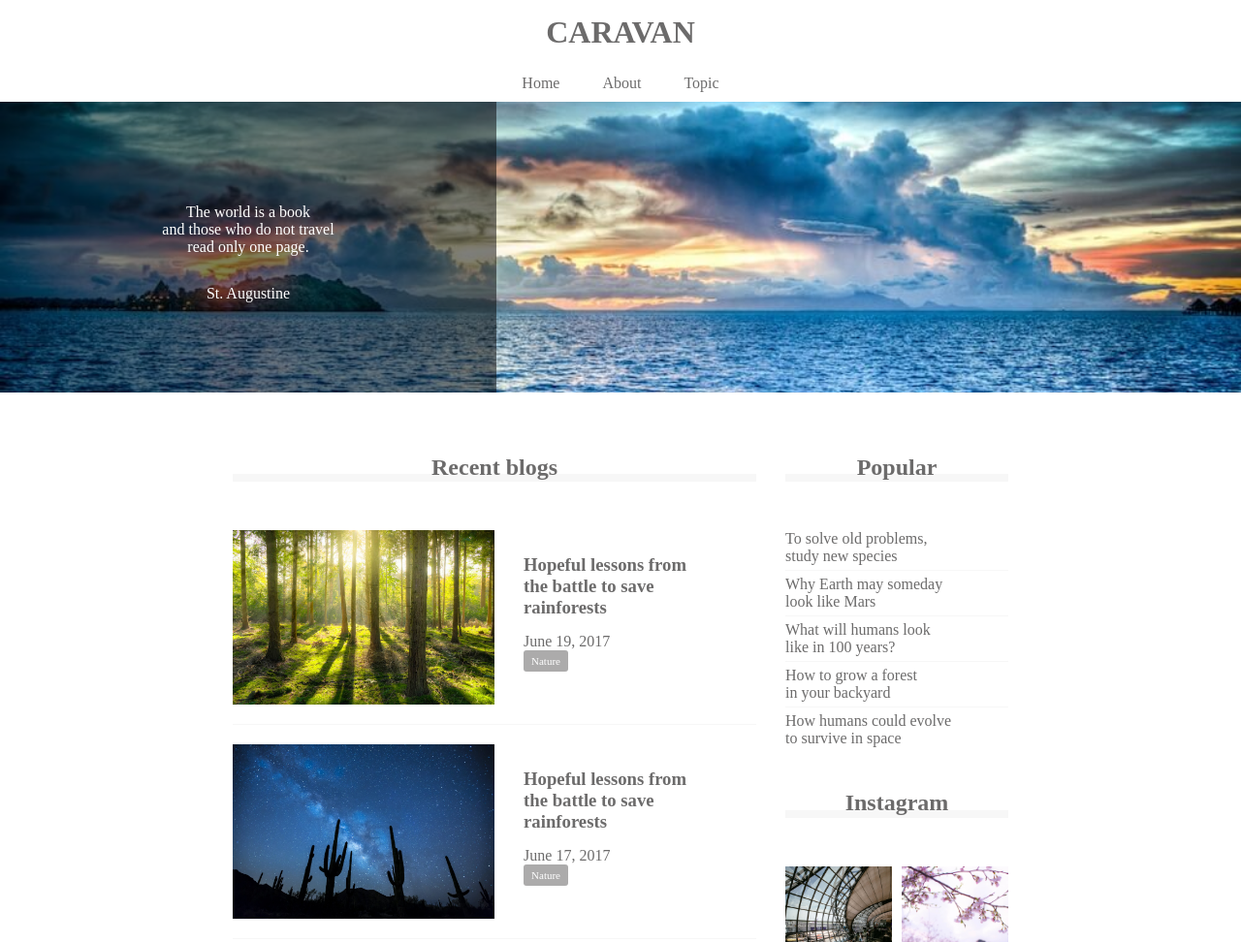
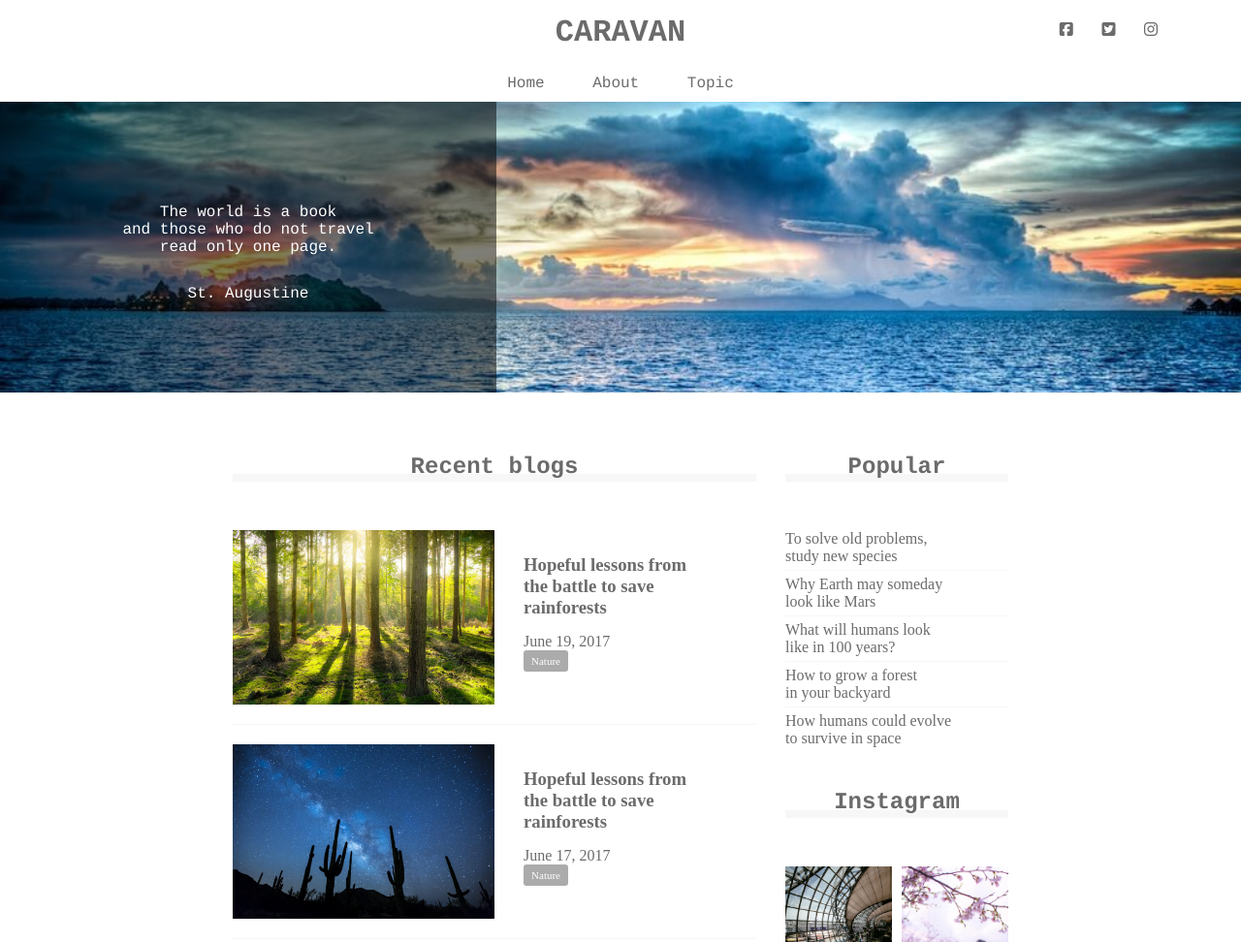
Before and after one commit to kuniyosi/HTML1, a plain HTML site: page caravan/index.html in a window 1280 px wide. Shown: the top 972 px of the page at 97% size. Drawn offline with Linux system fonts and the light colour scheme.

Commit message:
lesson9 finish

```diff
--- a/caravan/index.html
+++ b/caravan/index.html
@@ -2,6 +2,7 @@
 <html lang="ja">
   <head>
     <meta charset="UTF-8" />
+    <script src="https://kit.fontawesome.com/497b62484c.js" crossorigin="anonymous"></script>
     <link rel="stylesheet" href="style.css" />
     <title>CARAVAN</title>
   </head>
@@ -13,6 +14,12 @@
           CARAVAN
         </a>
       </h1>
+
+      <div class="social">
+        <i class="fab fa-facebook-square"></i>
+        <i class="fab fa-twitter-square"></i>
+        <i class="fab fa-instagram"></i>
+      </div>
     </header>
 
     <!--ナビゲーション-->
--- a/caravan/style.css
+++ b/caravan/style.css
@@ -9,11 +9,28 @@ a {
   text-decoration: none; /*a要素の下線の表示を無くす*/
 }
 
+/*フォントの変更。指定したフォントがパソコンによってない場合に備えて複数指定しておく*/
+header, nav, h2, .main-visual, footer {
+  font-family: Chalkduster, "Bradley Hand", Courier, "Segoe Print", sans-serif;
+}
+
 header {
   width: 90%;
   padding: 15px 0;
   margin: 0 auto;
   text-align: center;
+  position: relative; /*sosialの基準位置を相対位置へ変更する*/
+}
+
+.social {
+  position: absolute; /* headerの左上を基準に絶対位置で指定する */
+  top: 22px; /* headerの左上から22px下側へ移動する */
+  right: 22px; /* headerの右上から22px左側へ移動する */
+}
+
+.social i {
+  display: inline-block;
+  margin-left: 20px;
 }
 
 /*headerタグ内のheadingクラスにのみ適用される書き方*/
--- a/chapter8/style.css
+++ b/chapter8/style.css
@@ -18,7 +18,7 @@ main {
   padding: 20px;
 }
 
-/*oddは奇数だけの指定。下記の場合は奇数番のlistの背景色を変更*/
+/*oddは奇数だけの指定。下記の場合は奇数番のlistの背景色を変更する*/
 .list:nth-child(odd) {
   background-color: #848282;
 }
```
